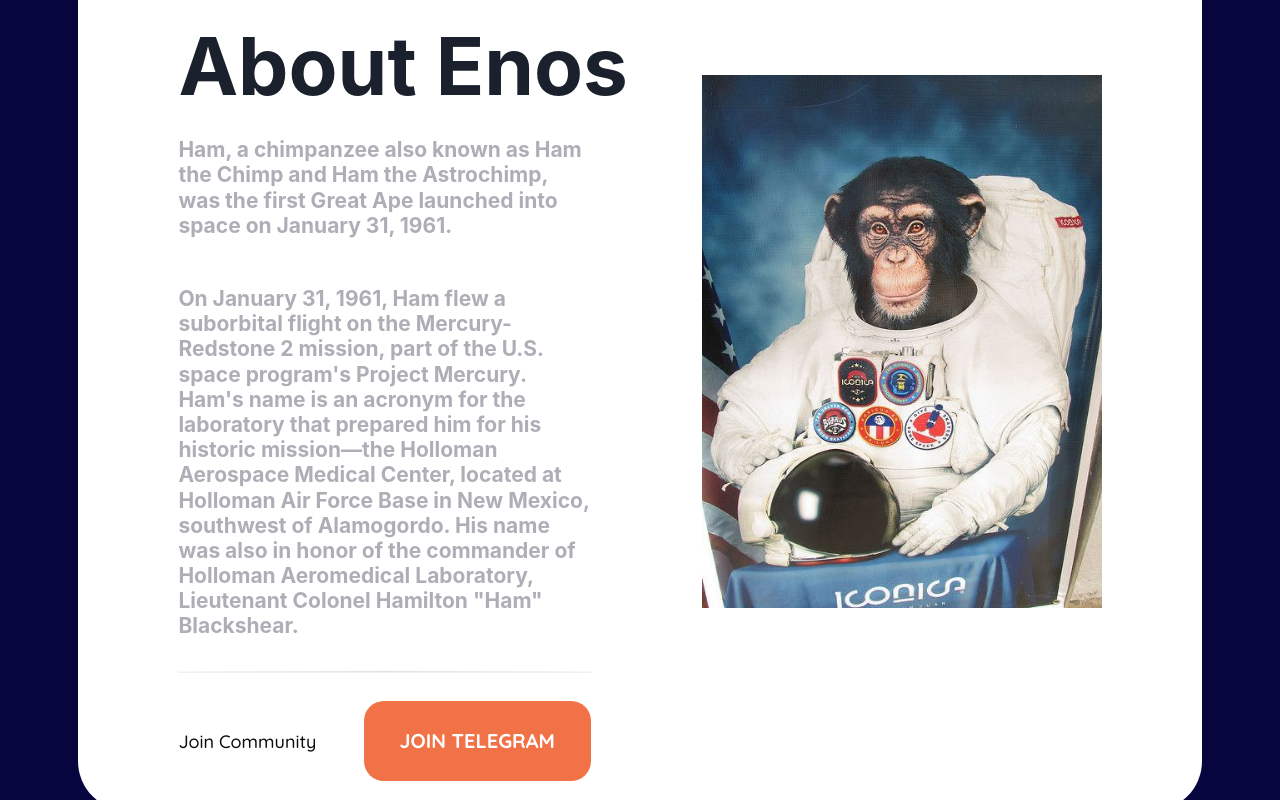
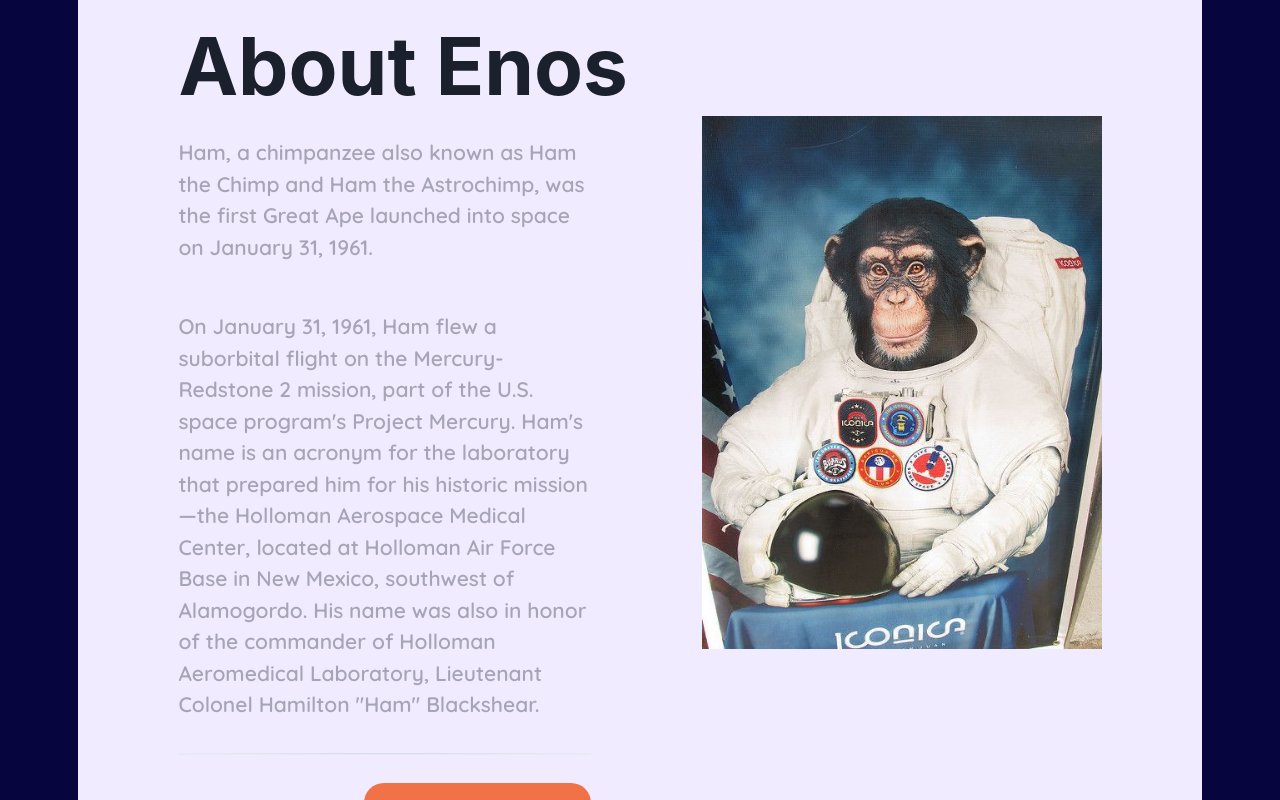
Before and after one commit to dicethedev/enos, a React (Create React App) app: page / in a window 1280 px wide. Shown: the part 1000-1800 px from the top of the page. Built offline with nearby package versions, Linux system fonts and the light colour scheme.

Commit message:
href links are fixed and working

```diff
--- a/src/components/navbar/Navbar.jsx
+++ b/src/components/navbar/Navbar.jsx
@@ -5,7 +5,8 @@ import {
   chakra,
   useBreakpointValue,
   Text,
-  Spinner
+  Spinner,
+  Stack
 } from '@chakra-ui/react';
 import { Suspense, lazy } from 'react';
 import { useEffect, useRef, useState } from "react";
@@ -75,14 +76,14 @@ const Navbar = () => {
             <>
              <HStack as="nav" spacing="5">
              {navbar_data.map((item) => (
-               <Link key={nanoid()} to={item.link}
+               <Stack as="a" key={nanoid()} href={item.link}
                >
                  <Button variant="nav"
                  fontWeight={500} color="#8d68d1"
                   fontSize="18px"
                   _focus={{ color: "ctaBg", fontWeight: "600" }}
                   > {item.name} </Button>
-               </Link>
+               </Stack>
              ))}
                 <Suspense fallback={<Spinner size="sm" />}>
                     <BuyButton
--- a/src/pages/Home.jsx
+++ b/src/pages/Home.jsx
@@ -42,7 +42,8 @@ const Home = () => {
       <Navbar />
 
       <Box w={"100%"} {...root}>
-      <Flex bgRepeat="no-repeat" bgSize="cover" bgImage="url('/images/enoscoin.mp4')" bgColor="#06053e">
+      <Flex bgRepeat="no-repeat" bgSize="cover" bgImage="url('/images/enoscoin.mp4')"
+       bgColor="#06053e">
       <Container>
         <Flex {...homeBg} id="home">
               {/*  ------------------------------------------- WELCOME HOME TEXT AREA ---------------------------------------------- */}
@@ -105,26 +106,24 @@ const Home = () => {
       <Box w={"100%"} {...root}>
        <Flex bgColor="#06053e" flexDir="column">
         <Container>
-            <Flex w={"100%"} flexDir={"column"} {...homeBg}>
-                <Box p="30px 100px" borderRadius="50px"
-                  bgColor="white"
-                >
+            <Flex w={"100%"} flexDir={"column"} {...homeBg}  id="about">
+                <Box p="30px 100px" borderRadius="50px"bgColor="#F0EBFF">
                   <HStack justify="space-between" flexDirection={isMobile ? "column" : "row"}>
                     <Stack flexDir={"column"} pt="40px"
                     alignItems={isMobile ? "center" : ""}
                     >
                         <Heading fontSize={isMobile ? "25px" :"40px"} fontWeight="500" color="#f89e52" mb="20px">Enos Coin</Heading>
                         <Heading fontSize={isMobile ? "30px" : "80px"} fontWeight="700" pb="15px">About Enos</Heading>
-                        <Heading opacity="0.5" fontSize={isMobile ? "18px" :"21px"} color="#5f5f71"
+                        <Text opacity="0.5" fontSize={isMobile ? "18px" :"21px"} color="#5f5f71"
                         width={isMobile ? "100%" : "80%"}
-                        pb="40px"
+                        pb="40px" fontWeight={600}
                         >Ham, a chimpanzee also known as Ham the Chimp and Ham the Astrochimp,
                          was the first Great Ape launched into space on January 31, 1961.
-                        </Heading>
+                        </Text>
 
-                        <Heading opacity="0.5" fontSize={isMobile ? "18px" :"21px"} color="#5f5f71"
+                        <Text opacity="0.5" fontSize={isMobile ? "18px" :"21px"} color="#5f5f71"
                         width={isMobile ? "100%" : "80%"}
-                        pb="24px"
+                        pb="24px" fontWeight={600}
                         >
                         On January 31, 1961, Ham flew a suborbital flight on the
                         Mercury-Redstone 2 mission, part of the U.S. space program's
@@ -132,7 +131,7 @@ const Home = () => {
                         that prepared him for his historic mission—the Holloman Aerospace Medical Center, located at Holloman Air Force Base in New Mexico, southwest of Alamogordo.
                         His name was also in honor of the commander of Holloman Aeromedical
                         Laboratory, Lieutenant Colonel Hamilton "Ham" Blackshear.
-                        </Heading>
+                        </Text>
 
 
                         <Divider width="80%" height="1.5px" bg="radial-gradient(circle, rgba(196, 208, 217, 1) 0%, rgba(218, 226, 233, 0.44021358543417366) 100%)" />
@@ -481,9 +480,9 @@ const Home = () => {
       </Box>
 
       <Box w={"100%"} {...root}>
-      <Flex bgColor="#06053e" flexDir="column" pt="60px" id="tokenomics">
+      <Flex bgColor="#06053e" flexDir="column" pt="60px">
          <Container>
-         <Flex w="100%" flexDir="column" {...homeBg}>
+         <Flex w="100%" flexDir="column" {...homeBg} id="contactus">
           <HStack justify="space-between" flexDir={isMobile ? "column" : "row"}
             bg="#F0EBFF" p="40px" borderRadius="10px">
              <Stack mb={isMobile ? "30px" : "" }>
@@ -591,7 +590,6 @@ const Home = () => {
         </Flex>
       </Box>
 
-
     </Box>
     <Footer />
     </>
```
